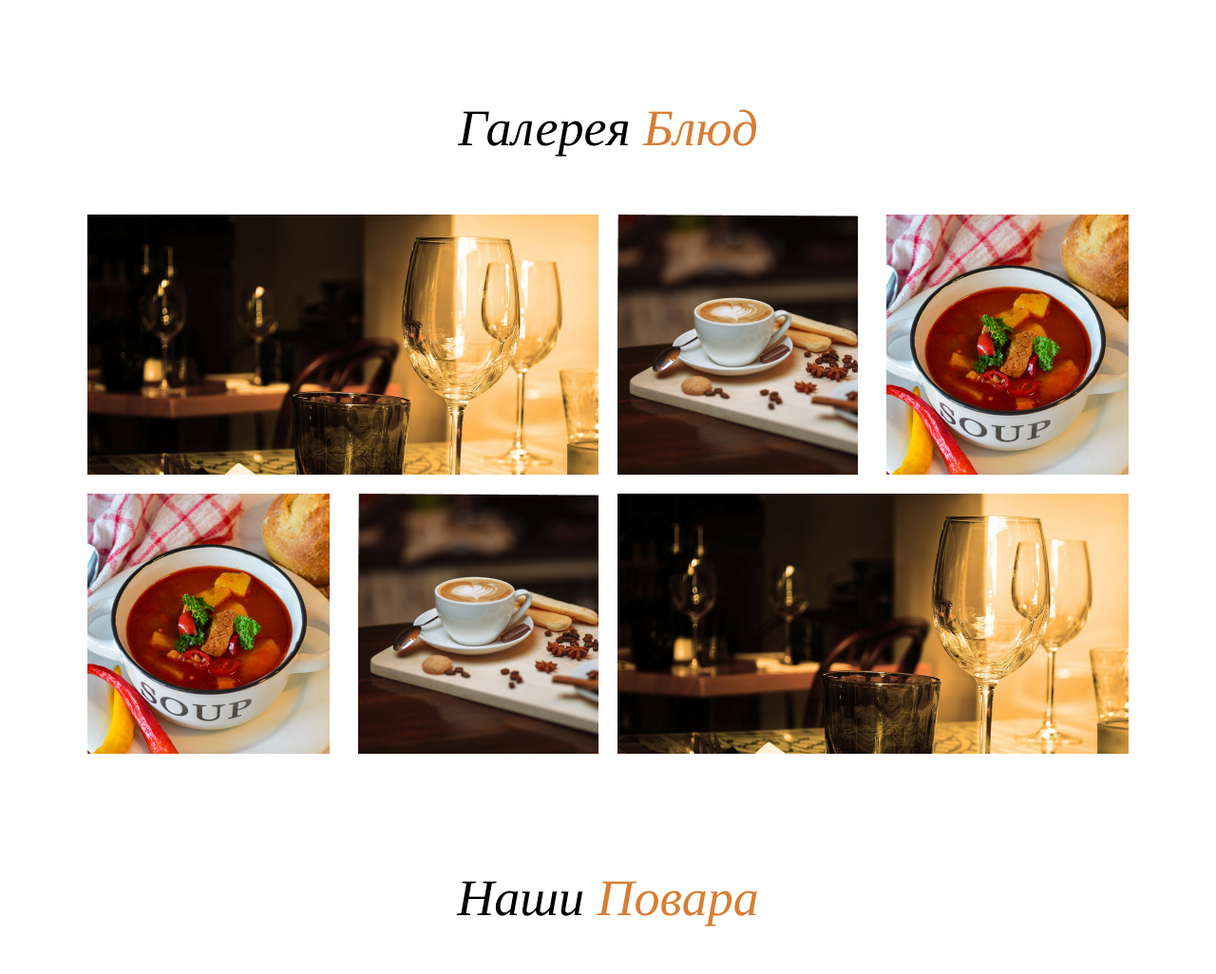
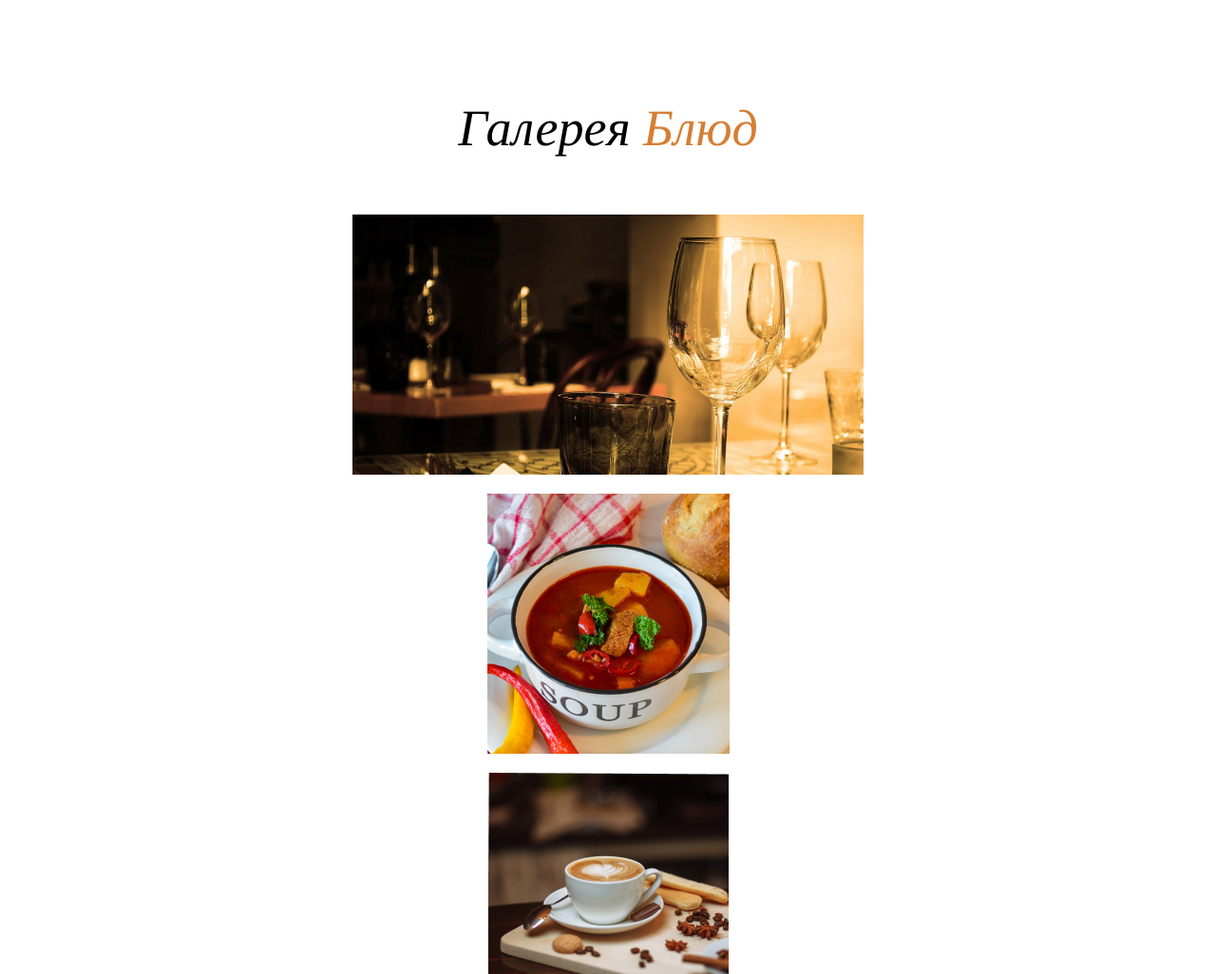
Before and after one commit to hayk095/Sushi-restorant-maket, a plain HTML site: page index.html in a window 1280 px wide. Shown: the part 4393-5419 px from the top of the page at 95% size. Drawn offline with nearby package versions, Linux system fonts and the light colour scheme.

Commit message:
add responsive  in galery content

```diff
--- a/index.html
+++ b/index.html
@@ -260,23 +260,23 @@
 
               <div class="galery-left">
                     <div class="galery-up">
-                      <img src="images/gal-1.jpg" />
+                      <img  class="img-gal" src="images/gal-1.jpg" />
                     </div>
                     <div class="galery-down">
 
-                      <img src="images/gal-3.jpg" />
-                      <img src="images/gal-2.jpg" />
+                      <img  class="img-gal" src="images/gal-3.jpg" />
+                      <img  class="img-gal" src="images/gal-2.jpg" />
                     </div>
               </div>
 
               <div class="galery-right">
                     <div class="galery-up">
-                      <img src="images/gal-2.jpg"  />
-                        <img src="images/gal-3.jpg" />
+                      <img class="img-gal" src="images/gal-2.jpg"  />
+                        <img class="img-gal" src="images/gal-3.jpg" />
                     </div>
 
                     <div class="galery-down">
-                        <img src="images/gal-1.jpg"  />
+                        <img class="img-gal" src="images/gal-1.jpg"  />
                     </div>
 
               </div>
--- a/style.css
+++ b/style.css
@@ -479,3 +479,22 @@ body {
   text-align: center;
   padding: 30px 0px;
 }
+
+@media (max-width: 1500px) {
+  .galery-content {
+    display: block;
+  }
+  .img-gal,
+  .galery-down,
+  .galery-up {
+    display: block;
+    margin-left: auto;
+    margin-right: auto;
+  }
+  .img-gal {
+    margin-bottom: 20px;
+  }
+  .galery-left {
+    margin-right: 0;
+  }
+}
```
